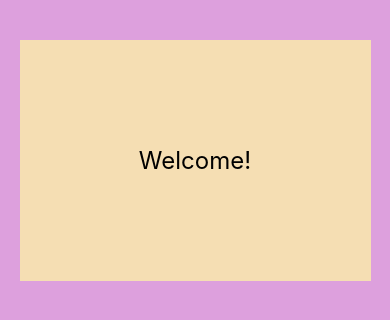
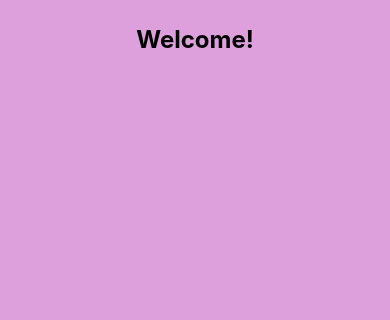
Before and after one commit to mmatechsolutions/native2, a React Native app: screen / in a window 390 px wide. Shown: the top 320 px of the page. Built offline with nearby package versions, Linux system fonts and the light colour scheme.

Commit message:
still learnig

```diff
--- a/App.js
+++ b/App.js
@@ -1,12 +1,13 @@
 import React from 'react';
-import { StyleSheet,View,Text, Dimensions} from 'react-native';
+import { StyleSheet,View,Text, SafeAreaView} from 'react-native';
 
 
 export default function App() {
 
+  return (
+    <SafeAreaView style={styles.safeCont}>
 
-  return (
-    <View style={styles.container}>
+      <View style={styles.container}>
       <View style={styles.box}>
         <Text style={styles.text}>
           Welcome!
@@ -15,30 +16,30 @@ export default function App() {
       </View>
 
     </View>
+    </SafeAreaView>
   );
 }
 
-const windowWidth = Dimensions.get("window").width;
-const windowHeight = Dimensions.get("window").height;
 
 
 const styles = StyleSheet.create({
+   safeCont:{
+    flex:1,
+    backgroundColor:'white'
+   },
   container: {
     flex:1,
     backgroundColor:'plum',
-    alignItems: 'center',
-    justifyConten:'center',
-        paddingTop:40,
-
+    paddingTop:5
   },
    box:{
-    width: windowWidth > 500 ? "70%": "90%",
-    height:windowHeight > 600? "30%": "90%",
-    backgroundColor:'wheat',
-    alignItems: 'center',
-    justifyContent:'center'
+    padding:20,
    },
    text:{
-    fontSize:windowWidth > 500 ? 40 : 24,
-   }
+    fontSize:24,
+    fontWeight:'bold',
+    textAlign:'center'
+   },
+
+
 });
```
